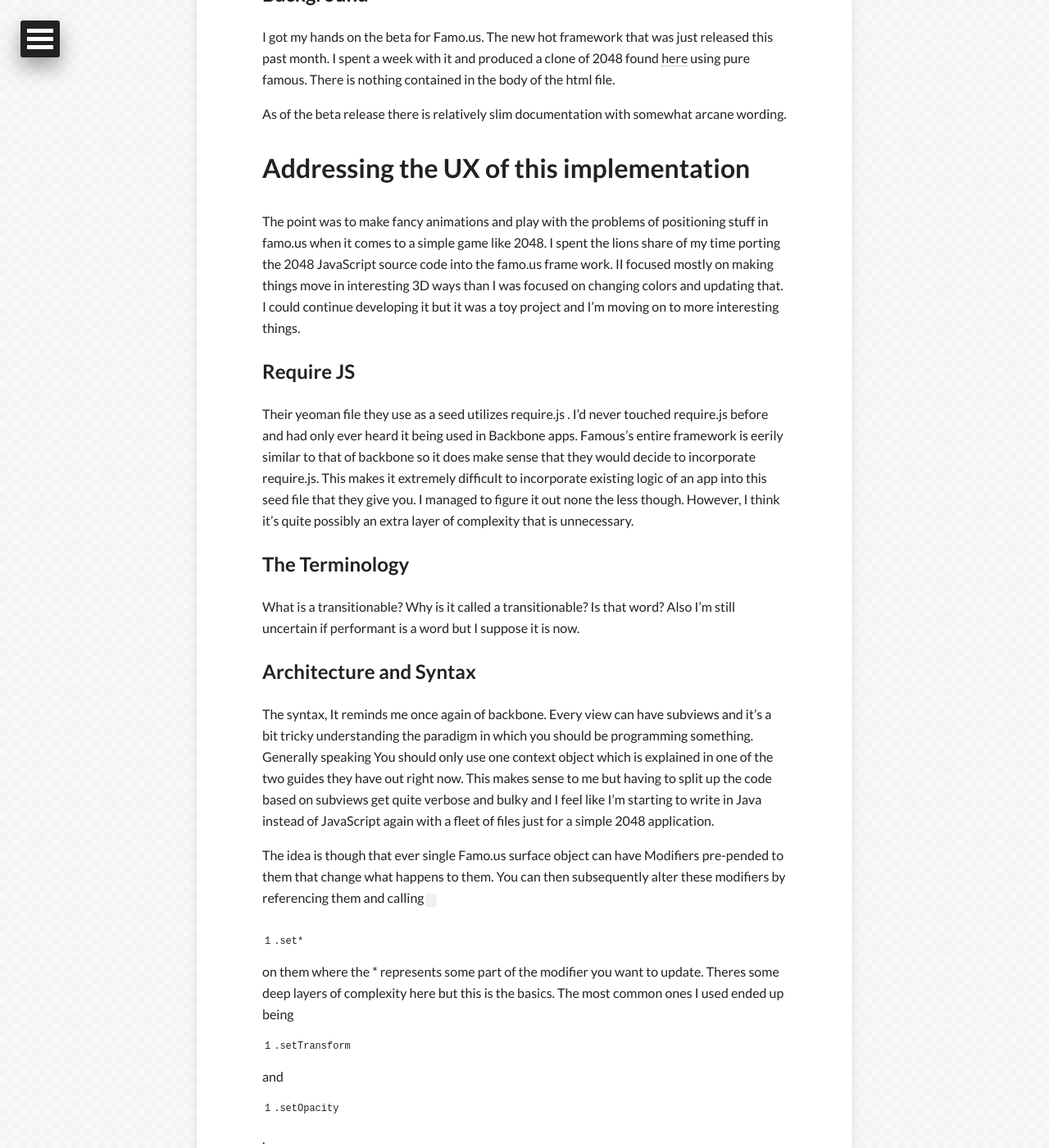
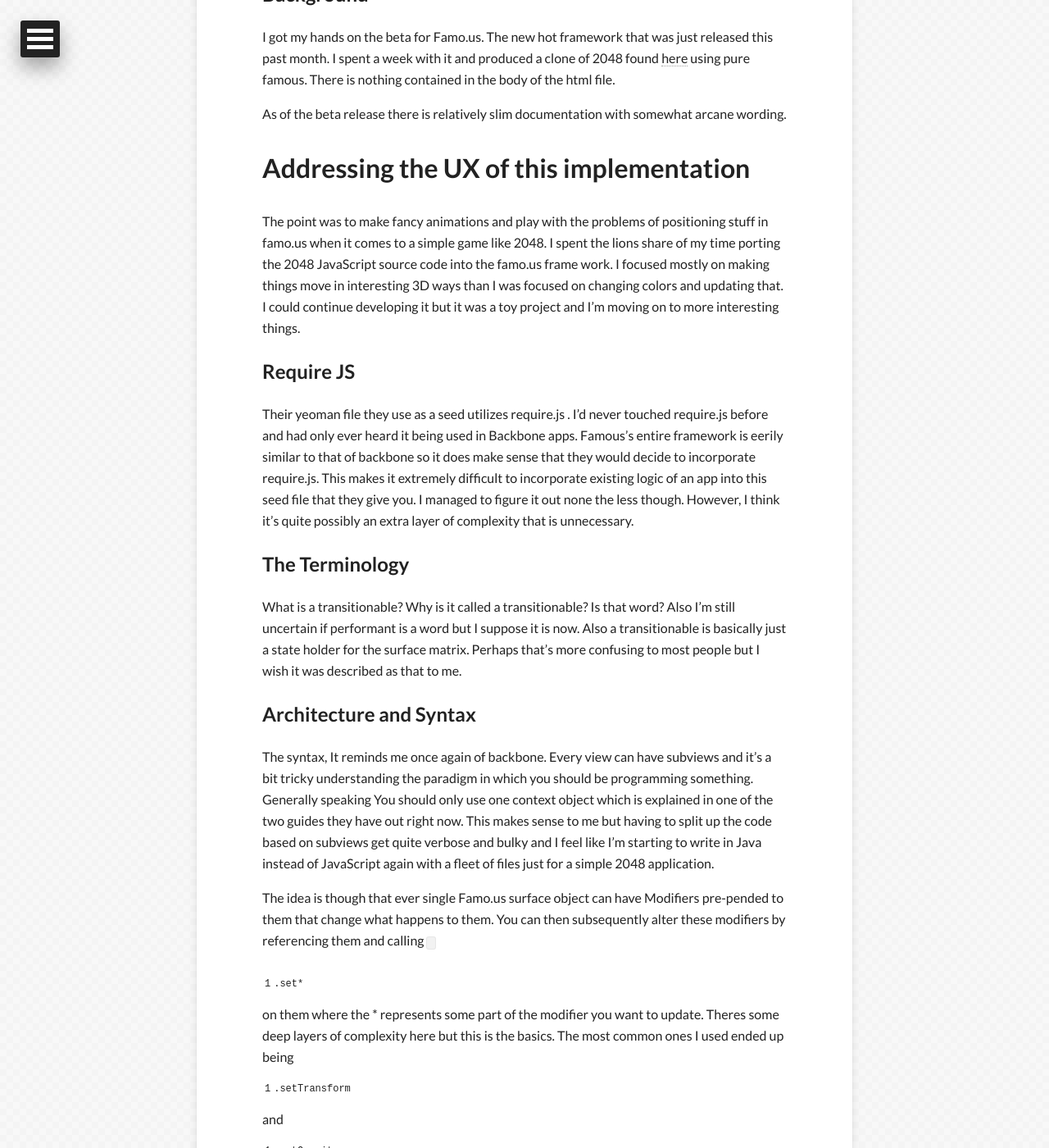
Before and after one commit to Eduardo-Cabrera/HarleyKwyn.github.io, a Jekyll site: the page built from _posts/2014-04-26-famous-2048.md, in a window 1280 px wide and 1400 px high, scrolled down 672 px. Shown: the whole window at 82% size. Built offline with Jekyll 4.4.1, drawn with Linux system fonts in a browser that asks for light colours; nearby versions of some CDN libraries; Markdown is read by kramdown in place of the engine named in the settings; comment, search, counter and statistics services are not loaded; some of the changed text lies outside the part shown.

Commit message:
fixes typos in about.md and famous.2048

```diff
--- a/_posts/2014-04-26-famous-2048.md
+++ b/_posts/2014-04-26-famous-2048.md
@@ -22,7 +22,7 @@
 
 #Addressing the UX of this implementation
 
-The point was to make fancy animations and play with the problems of positioning stuff in famo.us when it comes to a simple game like 2048. I spent the lions share of my time porting the 2048 JavaScript source code into the famo.us frame work. II focused mostly on making things move in interesting 3D ways than I was focused on changing colors and updating that. I could continue developing it but it was a toy project and I'm moving on to more interesting things.
+The point was to make fancy animations and play with the problems of positioning stuff in famo.us when it comes to a simple game like 2048. I spent the lions share of my time porting the 2048 JavaScript source code into the famo.us frame work. I focused mostly on making things move in interesting 3D ways than I was focused on changing colors and updating that. I could continue developing it but it was a toy project and I'm moving on to more interesting things.
 
 ##Require JS
 
@@ -31,7 +31,7 @@
 ##The Terminology
 
 What is a transitionable? Why is it called a transitionable? Is that word?
-Also I'm still uncertain if performant is a word but I suppose it is now.
+Also I'm still uncertain if performant is a word but I suppose it is now. Also a transitionable is basically just a state holder for the surface matrix. Perhaps that's more confusing to most people but I wish it was described as that to me.
 
 ##Architecture and Syntax
 
@@ -57,6 +57,6 @@
 
 #Takeaway
 
-I think Famo.us is providing something that is missing in how it can tie in CSS animations with a physics engine all in an awesome high level language like JavaSCript. I'm excited to see more information on the physics parts of their library which is what I think is probably the most promising as I'm uncertain what it provides that [GSAP](http://www.greensock.com/gsap-js/) doesn't.
+I think Famo.us is providing something that is missing in how it can tie in CSS animations with a physics engine all in an awesome high level language like JavaScript. I'm excited to see more information on the physics parts of their library which is what I think is probably the most promising as I'm uncertain what it provides that [GSAP](http://www.greensock.com/gsap-js/) doesn't.
 
 Famo.us is in beta however, so I'm sure there's great stuff to come.
```
Also changed, not shown: about.md (+1 -0 lines).
